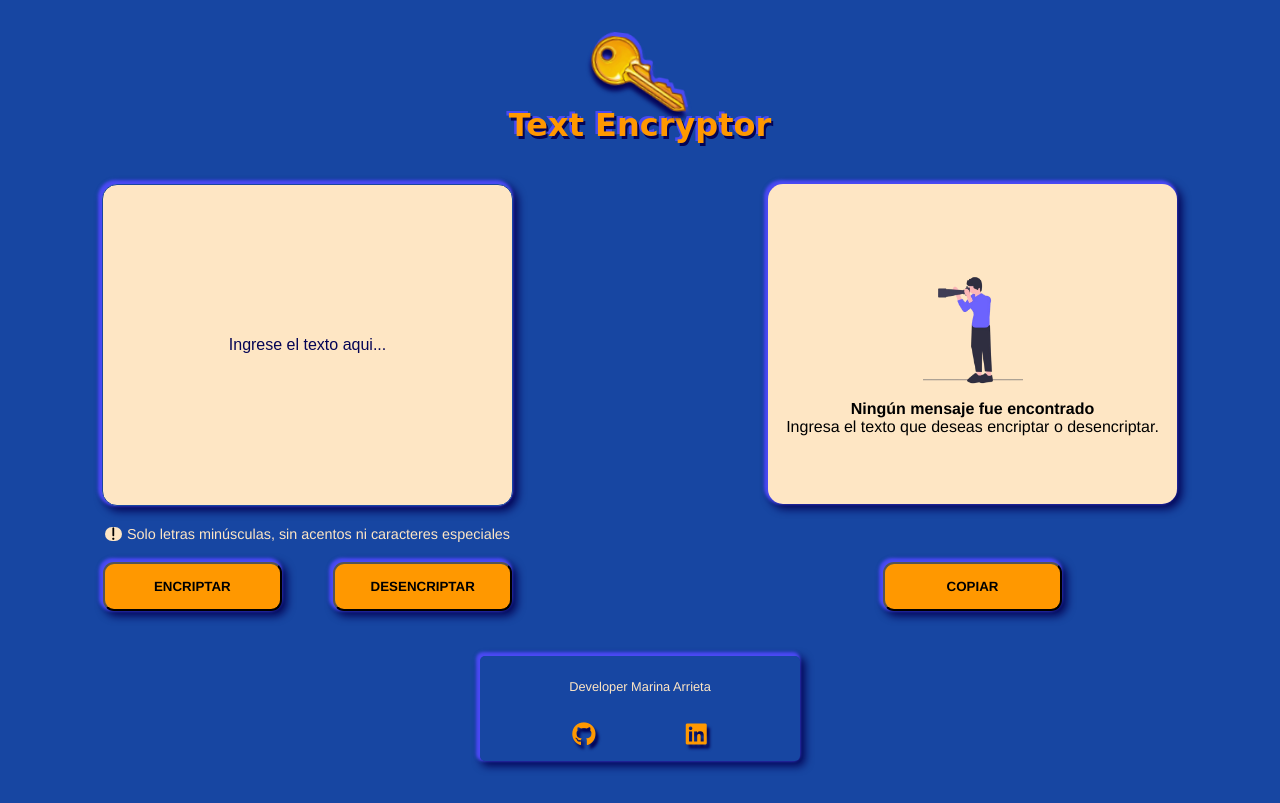
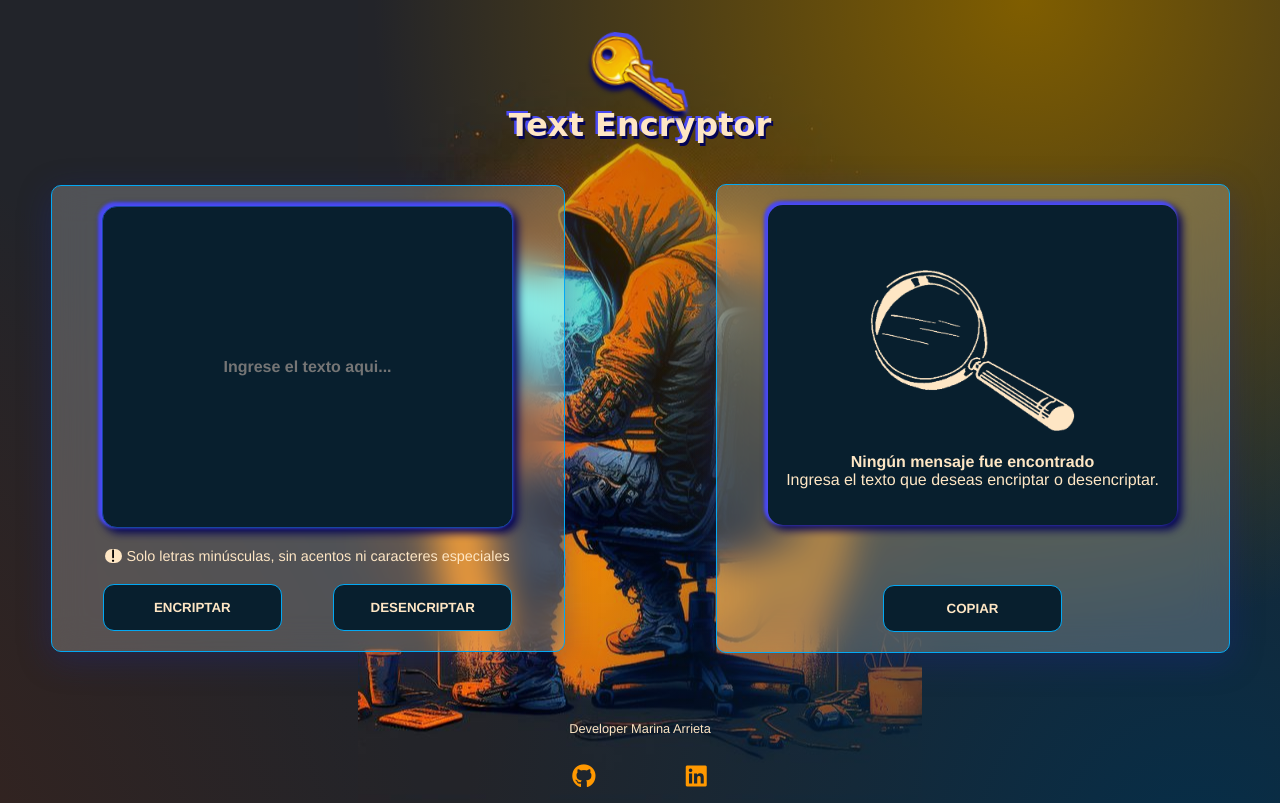
Before and after one commit to MarinaArrieta/textEncryptor, a plain HTML site: page index.html in a window 1280 px wide. Drawn offline with nearby package versions, Linux system fonts and the light colour scheme; a web font is replaced by a local one.

Commit message:
Nuevos estilos para input, p, botones, back

```diff
--- a/index.html
+++ b/index.html
@@ -34,7 +34,7 @@
                 <p id="encrypt__text"></p>
                 <p id="feedbackElement"></p>
                 <figure>
-                    <img id="image" src="./assets/loop.png" alt="Buscando">
+                    <img id="image" src="./assets/lupa1.png" alt="Buscando">
                 </figure>
                 <p id="text">
                     <strong>Ningún mensaje fue encontrado</strong><br>
@@ -47,6 +47,9 @@
         </section>
     </main>
     <footer>
+        <!-- <div class="wave">
+            <svg width="100%" height="100%" id="svg" viewBox="0 0 1440 490" xmlns="http://www.w3.org/2000/svg" class="transition duration-300 ease-in-out delay-150"><path d="M 0,500 L 0,262 C 113.35714285714286,255.30357142857142 226.71428571428572,248.60714285714283 331,258 C 435.2857142857143,267.39285714285717 530.4999999999999,292.875 656,273 C 781.5000000000001,253.12499999999997 937.2857142857144,187.89285714285714 1073,141 C 1208.7142857142856,94.10714285714286 1324.3571428571427,65.55357142857143 1440,37 L 1440,500 L 0,500 Z" stroke="none" stroke-width="0" fill="#302321" fill-opacity="1" class="transition-all duration-300 ease-in-out delay-150 path-0"></path></svg>
+        </div> -->
         <div class="container__footer__div">
             <p>Developer Marina Arrieta</p>
             <div>
--- a/style/style.css
+++ b/style/style.css
@@ -15,8 +15,14 @@
 }
 
 body{
-    background-color: var(--dark-blue);
+    background-color: #232429;
     font-family: "Arimo", sans-serif;
+    background-image: radial-gradient(circle at 80% 0%, hsla(44, 100%, 25%, 1) 0%, transparent 50%), radial-gradient(circle at 94% 107%, hsl(204deg 84.16% 15.32%) 0%, transparent 50%), radial-gradient(circle at -50% 135%, #3b231b 20%, transparent 50%), url(/assets/inspo.jpg);
+    background-blend-mode: normal, normal;
+    background-color: hsl(225deg 10.53% 14.9%);
+    background-position: center;
+    background-repeat: no-repeat;
+    background-attachment: fixed;
 }
 
 header{
@@ -27,9 +33,10 @@ header{
 }
 
 h1{
-    color: var(--orange);
+    color: var(--light-orange);
     text-align: center;
     font-family: "Playwrite AU TAS", cursive;
+    /* font-family: "Space Grotesk", sans-serif;; */
     text-shadow: var(--text-shadow);
 }
 
@@ -49,13 +56,22 @@ img{
 main{
     display: flex;
     flex-direction: column;
+    align-items: center;
     gap: 20px;
 }
 
 .section__input__buttons{
+    width: 90%;
     display: flex;
     flex-direction: column;
     gap: 20px;
+    background: rgb(255 254 251 / 21%);
+    box-shadow: 0 8px 32px 0 rgba(31, 38, 135, 0.37);
+    backdrop-filter: blur(18px);
+    --webkit-backdrop-filter: blur(12.5px);
+    border-radius: 10px;
+    border: 1px solid #03A9F4;
+    padding: 20px 0px;
 }
 
 .input__text{
@@ -70,11 +86,14 @@ main{
     border-radius: 15px;
     border: 1px solid var(--dark-blue);
     box-shadow: var(--box-shadow);
-    background-color: var(--light-orange);
+    background-color: #081f2e;
+    font-family: "Arimo", sans-serif;
+    color: var(--light-orange);
+    font-weight: bolder;
 }
 
 .input__text input::placeholder {
-    color: #040455;
+    /* color: #040455; */
     font-size: 1.2em;
 }
 
@@ -88,6 +107,7 @@ main{
 }
 
 .icon__p p{
+    width: 75%;
     color: var(--light-orange);
 }
 
@@ -113,10 +133,13 @@ button{
     width: 80%;
     padding: 15px 0px;
     border-radius: 11px;
-    background: var(--orange);
-    box-shadow: var(--box-shadow);
+    background: #081f2e;
+    /* box-shadow: -2px -2px 0px 2px #000000, 3px 3px 3px 2px #040455; */
     font-weight: bold;
     font-family: "Arimo", sans-serif;
+    border-width: inherit;
+    border: 1px solid #03A9F4;
+    color: var(--light-orange);
 }
 
 button:hover{
@@ -124,11 +147,18 @@ button:hover{
 }
 
 .section__p{
-    width: 100%;
+    width: 90%;
     display: flex;
     align-items: center;
     flex-direction: column;
-    gap: 30px;
+    gap: 60px;
+    background: rgb(255 254 251 / 21%);
+    box-shadow: 0 8px 32px 0 rgba(31, 38, 135, 0.37);
+    backdrop-filter: blur(18px);
+    --webkit-backdrop-filter: blur(12.5px);
+    border-radius: 10px;
+    border: 1px solid #03A9F4;
+    padding: 20px 0px;
 }
 
 .container__figure__p{
@@ -136,7 +166,7 @@ button:hover{
     display: flex;
     flex-direction: column;
     gap: 10px;
-    background: var(--light-orange);
+    background: #081f2e;
     border-radius: 15px;
     box-shadow: var(--box-shadow);
     padding: 15px;
@@ -150,19 +180,21 @@ button:hover{
 .section__p figure img{
     transform: none;
     filter: none;
+    width: 218px;
 }
 
 .section__p p{
     text-align: center;
+    color: var(--light-orange);
 }
 
 footer{
     display: flex;
     justify-content: center;
     align-items: center;
-    flex-direction: column;
+    /* flex-direction: column; */
     text-align: center;
-    margin: 35px 0px;
+    /* margin: 35px 0px; */
 }
 
 .container__footer__div{
@@ -170,7 +202,7 @@ footer{
     flex-direction: column;
     align-items: center;
     justify-content: center;
-    box-shadow: var(--box-shadow);
+    /* box-shadow: var(--box-shadow); */
     border-radius: 5px;
     gap: 20px;
     padding: 15px 0px;
@@ -194,11 +226,12 @@ footer p{
 }
 
 .container__footer__div div i{
-    background-color: var(--dark-blue);
-    color: var(--light-orange);
+    /* background-color: var(--dark-blue); */
+    /* color: var(--light-orange); */
     font-size: 1.5rem;
     color: var(--orange);
-    text-shadow: 3px 4px 3px #040455;
+    background-color: unset;
+    /* text-shadow: 3px 4px 3px #040455; */
 }
 
 .container__footer__div div i:hover{
@@ -247,7 +280,7 @@ footer p{
     }
 
     .section__input__buttons {
-        width: 40%;
+        width: 40% !important;
     }
 
     .section__p {
```
Also changed, not shown: assets/inspo.jpg (added), assets/inspo1.jpg (added), assets/lupa.png (added), assets/lupa1.png (added).
